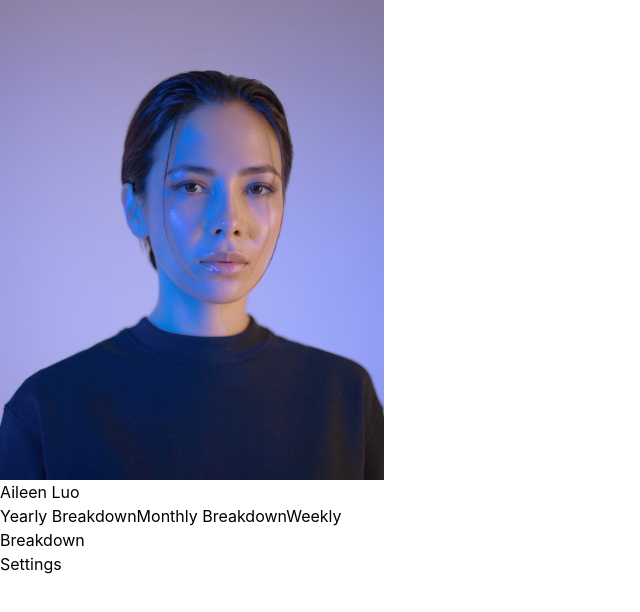
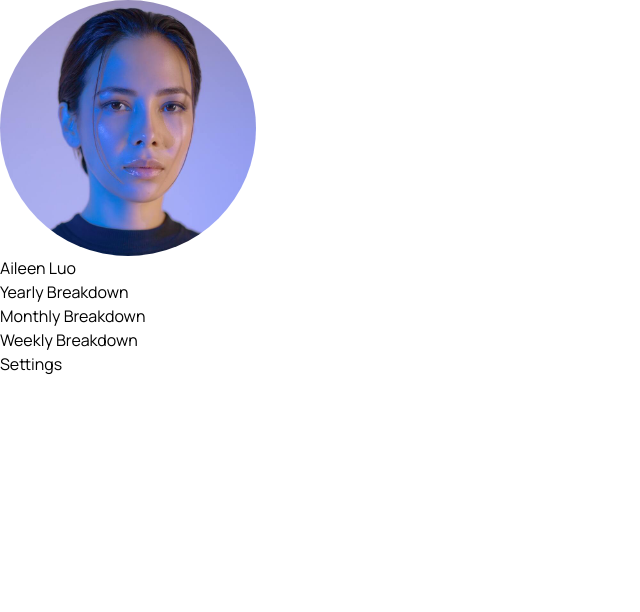
Before and after one commit to anyuan-chen/perdiem, a Next.js app: page / in a window 1280 px wide. Shown: the top 612 px of the page, without its empty margins (0-640 px from the left). Built offline with nearby package versions, Linux system fonts and the light colour scheme.

Commit message:
navbar + asset addition

```diff
--- a/components/shared/navbar.js
+++ b/components/shared/navbar.js
@@ -4,8 +4,12 @@ import Link from "next/link";
 
 export default function Navbar() {
   return (
-    <nav className="w-96 h-screen flex flex-col">
-      <img src="/photos/portrait.jpeg" alt="profile pic"></img>
+    <nav className="w-64 h-screen flex flex-col font-display">
+      <img
+        className="rounded-full"
+        src="/photos/portrait.jpeg"
+        alt="profile pic"
+      ></img>
       <div>
         <h1>Aileen Luo</h1>
       </div>
@@ -14,9 +18,13 @@ export default function Navbar() {
           <Link href="/breakdown/yearly">
             <a>Yearly Breakdown</a>
           </Link>
+        </li>
+        <li>
           <Link href="/breakdown/monthly">
             <a>Monthly Breakdown</a>
           </Link>
+        </li>
+        <li>
           <Link href="/breakdown/weekly">
             <a>Weekly Breakdown</a>
           </Link>
--- /dev/null
+++ b/pages/day/[day].js
@@ -0,0 +1,28 @@
+import React from "react";
+
+export default function Day({ day }) {
+  return <div>{day}</div>;
+}
+export async function getStaticProps({ params }) {
+  return {
+    props: {
+      day: params.day,
+    },
+  };
+}
+export async function getStaticPaths() {
+  var days = [];
+  for (let i = 0; i < 29; i++) {
+    days.push(i.toString());
+  }
+  return {
+    paths: days.map((day) => {
+      return {
+        params: {
+          day,
+        },
+      };
+    }),
+    fallback: false,
+  };
+}
--- a/pages/index.js
+++ b/pages/index.js
@@ -6,6 +6,7 @@ export default function Home() {
   return (
     <div>
       <Navbar></Navbar>
+      <div className="grid grid-rows-8 grid-cols-8"></div>
     </div>
   );
 }
```
Also changed, not shown: data/spendingData.json (line endings or trailing spaces), public/design/card.svg (added), public/photos/portrait.jpeg.
